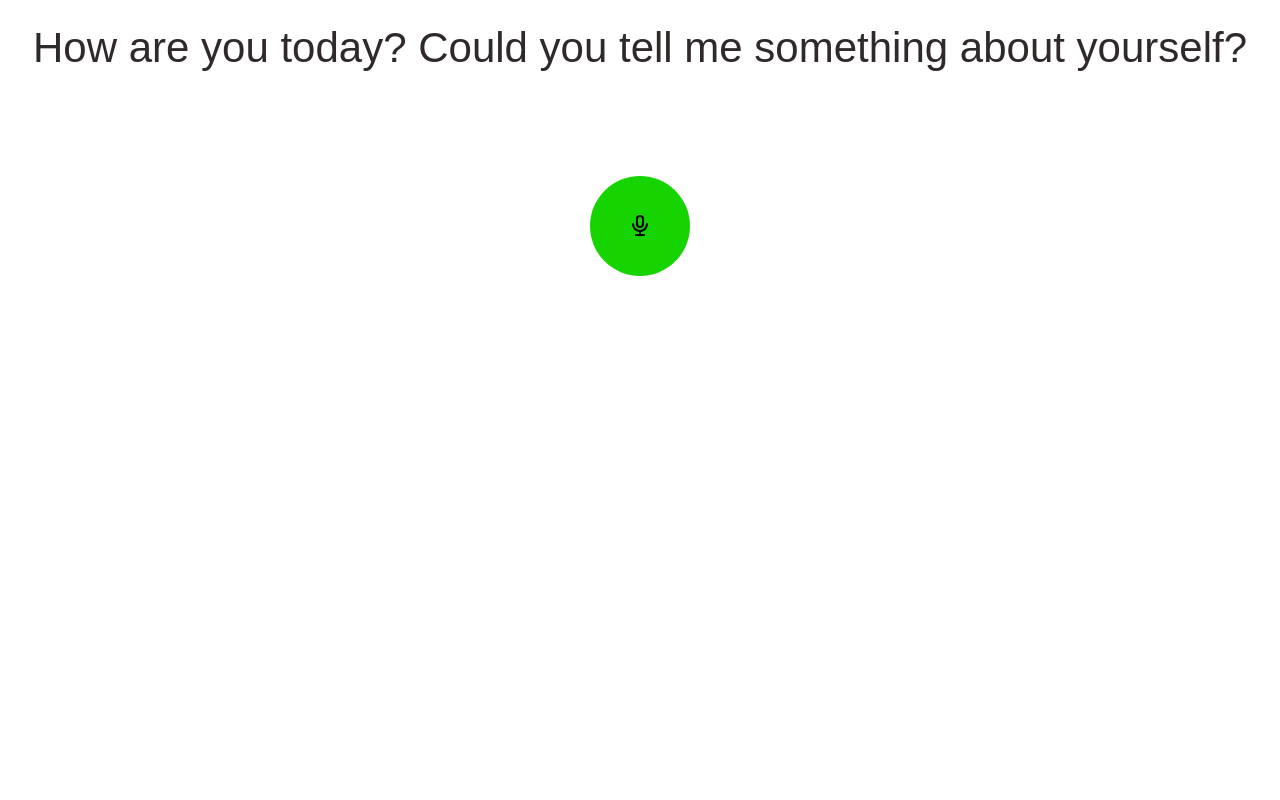
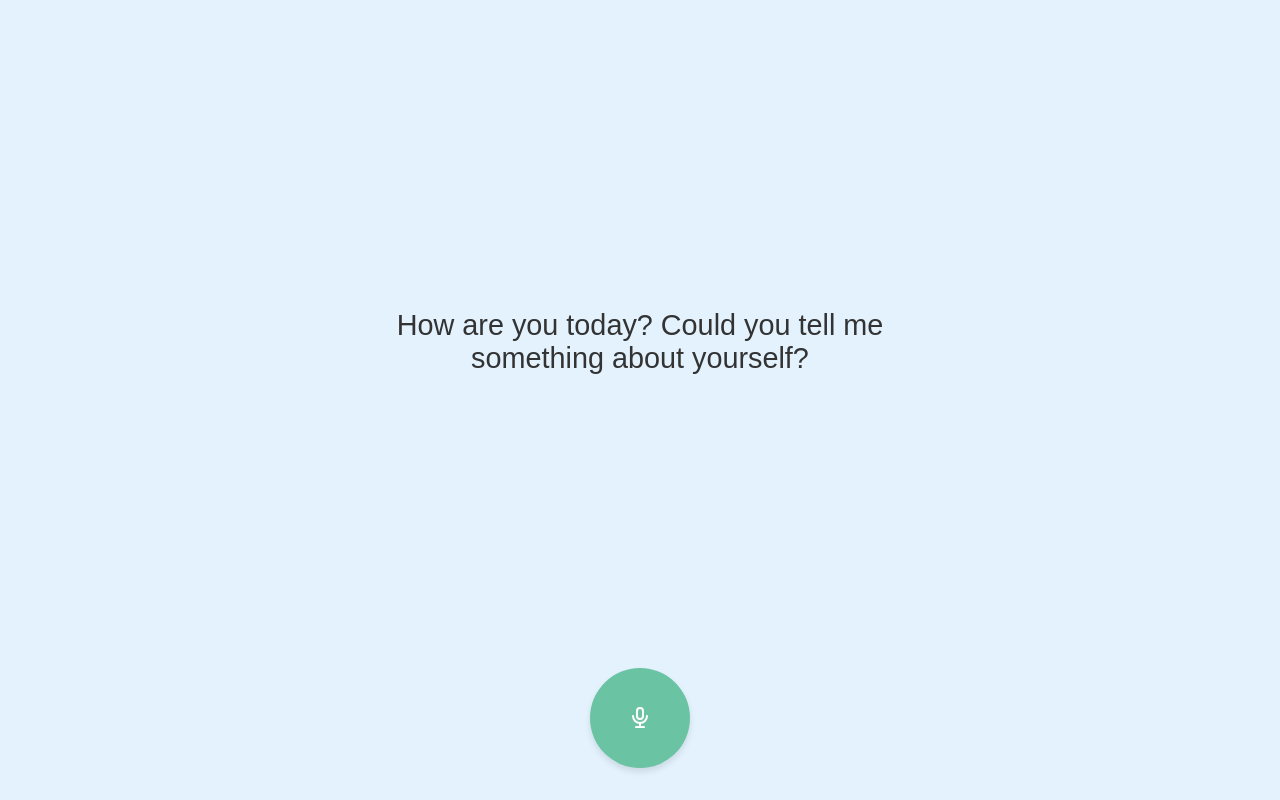
Before and after one commit to KrzysztofSakowski/open_ai_hackathon, a Next.js app in the folder frontend/: page / in a window 1280 px wide. Built offline with nearby package versions, Linux system fonts and the light colour scheme; no server answers; a web font is replaced by a local one.

Commit message:
feat(codex): style improvements

```diff
--- a/frontend/src/components/clientRoot.tsx
+++ b/frontend/src/components/clientRoot.tsx
@@ -107,7 +107,7 @@ const useRecorder = () => {
 export function PromptScreen(props: PromptScreenProps) {
   const recorder = useRecorder();
   return (
-    <div>
+    <div className={styles.container}>
       <div className={styles.message}>{props.question}</div>
       <div className={styles.recordContainer}>
         {recorder.isRecording ? (
--- a/frontend/src/components/promptScreen.module.css
+++ b/frontend/src/components/promptScreen.module.css
@@ -1,18 +1,31 @@
+/* Prompt message styling */
 .message {
-  font-size: 42px;
-  text-align: center;
-  padding: 24px;
-}
-
-.recordContainer {
-  padding-top: 80px;
+  flex: 1;
   display: flex;
   align-items: center;
   justify-content: center;
+  text-align: center;
+  font-size: 1.8rem;
+  width: 100%;
+  max-width: 600px;
+  margin: 0 auto;
+  padding: 0 24px;
+  color: #333333;
 }
 
+/* Recording button container */
+.recordContainer {
+  display: flex;
+  align-items: center;
+  justify-content: center;
+  /* lift button slightly off bottom */
+  margin-bottom: 32px;
+}
+
+/* Round button styling */
 .roundButton {
-  background: rgb(21, 212, 0);
+  background: #6ac3a2; /* darker mint green */
+  color: #fff;
   display: flex;
   align-items: center;
   justify-content: center;
@@ -20,9 +33,48 @@
   border: none;
   width: 100px;
   height: 100px;
-  box-shadow: none;
+  box-shadow: 0 4px 6px rgba(0, 0, 0, 0.1);
+  cursor: pointer;
+  transition: transform 0.2s ease, box-shadow 0.2s ease,
+    background-color 0.2s ease;
+}
+.roundButton:hover {
+  transform: scale(1.05);
+  background: #529f87; /* darker on hover */
+  box-shadow: 0 6px 10px rgba(0, 0, 0, 0.15);
+}
+.roundButton:focus {
+  outline: none;
+  box-shadow: 0 0 0 4px rgba(168, 230, 207, 0.5); /* pastel mint focus */
 }
 
+/* Recording active state animation */
+@keyframes pulse {
+  0% {
+    transform: scale(1);
+    box-shadow: 0 0 0 0 rgba(255, 107, 107, 0.7);
+  }
+  70% {
+    transform: scale(1.2);
+    box-shadow: 0 0 0 20px rgba(255, 107, 107, 0);
+  }
+  100% {
+    transform: scale(1);
+    box-shadow: 0 0 0 0 rgba(255, 107, 107, 0);
+  }
+}
 .roundButton.active {
-  background: red;
+  background: #ff6b6b; /* pastel red */
+  animation: pulse 1.5s infinite;
 }
+
+/* Root container for prompt screen */
+.container {
+  display: flex;
+  flex-direction: column;
+  align-items: center;
+  height: 100%;
+  width: 100%;
+  padding: 16px 16px 0;
+  background-color: #e3f2fd; /* light pastel blue background */
+}
```
